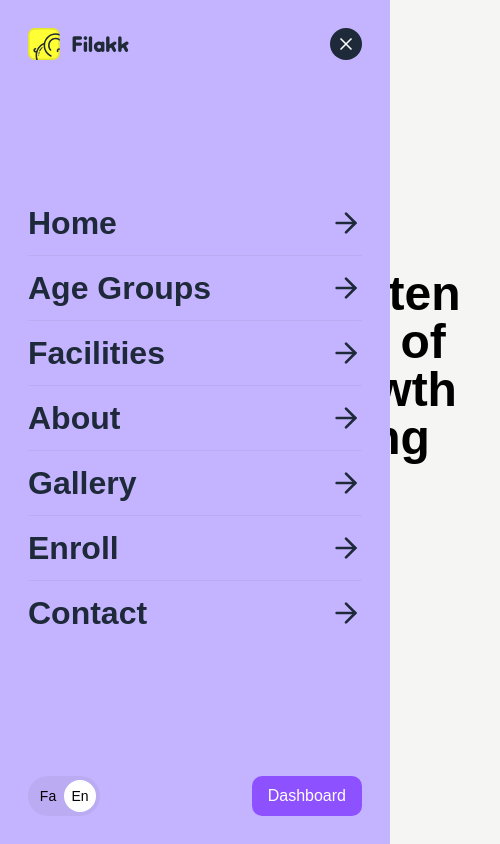
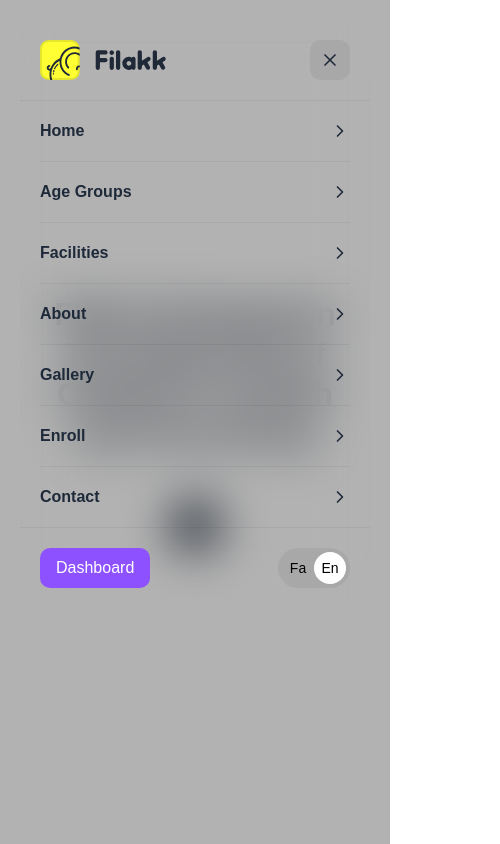
Before and after one commit to alireza-hooshangi/filak, a Next.js app: page /en in a window 390 px wide. Both pictures are taken after a click on the button 345 px from the left and 45 px from the top of the page. Shown: the top 844 px of the page, 500 px wide, since content can reach past the window. Built offline with nearby package versions, Linux system fonts and the light colour scheme; a web font is replaced by a local one.

Commit message:
Polish responsive layout and interactions

```diff
--- a/app/[lang]/layout.tsx
+++ b/app/[lang]/layout.tsx
@@ -36,7 +36,7 @@ export default async function LanguageLayout({
 		<html
 			lang={lang}
 			dir={direction}
-			className={`${kalameh.variable} ${outfit.variable} bg-stone-100`}
+			className={`${kalameh.variable} ${outfit.variable} bg-bg`}
 		>
 			<body
 				className={`${activeFont.className} grid min-h-screen grid-rows-[1fr_auto]`}
--- a/app/globals.css
+++ b/app/globals.css
@@ -2,8 +2,9 @@
 
 :root {
 	/* Surface */
-	--bg: var(--color-stone-100);
-	--bg-secondary: var(--color-stone-50);
+	--bg: var(--color-olive-200);
+	--bg-secondary: var(--color-olive-50);
+	--bg-tertiary: var(--color-olive-100);
 
 	/* Content */
 	--fg: var(--color-gray-800);
@@ -19,11 +20,26 @@
 
 	/* Special */
 	--nav: rgb(235 235 235 / 60%);
+
+	/* Typography */
+	--text-heading-sm-size: 24px;
+	--text-heading-sm-leading: 32px;
+	--text-heading-md-size: 32px;
+	--text-heading-md-leading: 40px;
+	--text-heading-lg-size: 48px;
+	--text-heading-lg-leading: 56px;
+	--text-body-sm-size: 16px;
+	--text-body-sm-leading: 28px;
+	--text-body-md-size: 20px;
+	--text-body-md-leading: 32px;
+	--font-subtle-weight: 300;
+	--font-strong-weight: 600;
 }
 
 @theme inline {
 	--color-bg: var(--bg);
 	--color-bg-secondary: var(--bg-secondary);
+	--color-bg-tertiary: var(--bg-tertiary);
 
 	--color-fg: var(--fg);
 	--color-fg-subtle: var(--fg-subtle);
@@ -39,73 +55,53 @@
 
 /* Heading */
 @utility text-heading-sm {
-	font-size: 24px;
-	line-height: 32px;
+	font-size: var(--text-heading-sm-size);
+	line-height: var(--text-heading-sm-leading);
 }
 
 @utility text-heading-md {
-	font-size: 32px;
-	line-height: 1;
+	font-size: var(--text-heading-md-size);
+	line-height: var(--text-heading-md-leading);
 }
 
 @utility text-heading-lg {
-	font-size: 48px;
-	line-height: 56px;
+	font-size: var(--text-heading-lg-size);
+	line-height: var(--text-heading-lg-leading);
 }
 
 /* Body */
 @utility text-body-sm {
-	font-size: 16px;
-	line-height: 28px;
+	font-size: var(--text-body-sm-size);
+	line-height: var(--text-body-sm-leading);
 }
 
 @utility text-body-md {
-	font-size: 20px;
-	line-height: 32px;
+	font-size: var(--text-body-md-size);
+	line-height: var(--text-body-md-leading);
 }
 
 /* Weight */
 @utility font-subtle {
-	font-weight: 300;
+	font-weight: var(--font-subtle-weight);
 }
 
 @utility font-strong {
-	font-weight: 600;
+	font-weight: var(--font-strong-weight);
 }
 
 :lang(fa) {
-	.text-heading-sm {
-		font-size: 32px;
-		line-height: 1;
-	}
-
-	.text-heading-md {
-		font-size: 40px;
-		line-height: 1;
-	}
-
-	.text-heading-lg {
-		font-size: 56px;
-		line-height: 1;
-	}
-
-	.text-body-sm {
-		font-size: 20px;
-		line-height: 28px;
-	}
-
-	.text-body-md {
-		font-size: 24px;
-		line-height: 32px;
-	}
-
-	.font-subtle {
-		font-weight: 400;
-	}
-
-	.font-strong {
-		font-weight: 700;
-	}
+	--text-heading-sm-size: 32px;
+	--text-heading-sm-leading: 32px;
+	--text-heading-md-size: 40px;
+	--text-heading-md-leading: 48px;
+	--text-heading-lg-size: 56px;
+	--text-heading-lg-leading: 56px;
+	--text-body-sm-size: 20px;
+	--text-body-sm-leading: 28px;
+	--text-body-md-size: 24px;
+	--text-body-md-leading: 32px;
+	--font-subtle-weight: 400;
+	--font-strong-weight: 700;
 }
 
 @theme {
@@ -124,3 +120,13 @@ body {
 	color: var(--foreground);
 	font-family: Arial, Helvetica, sans-serif;
 }
+
+a,
+button {
+	cursor: pointer;
+}
+
+button:disabled,
+a[aria-disabled="true"] {
+	cursor: not-allowed;
+}
--- a/components/layout/AgeGroupsContent.tsx
+++ b/components/layout/AgeGroupsContent.tsx
@@ -37,21 +37,20 @@ export default function AgeGroupsContent({
 	content,
 }: AgeGroupsContentProps) {
 	const [activeIndex, setActiveIndex] = useState(0);
-	const [direction, setDirection] = useState(1);
 	const reduceMotion = useReducedMotion();
 
 	const activeGroup = content.groups[activeIndex];
 	const isRtl = lang === "fa";
+	const leadIntro = content.intro.slice(0, -1);
+	const supportingIntro = content.intro.at(-1);
 
 	const selectGroup = (index: number) => {
 		if (index === activeIndex) return;
 
-		setDirection(index > activeIndex ? 1 : -1);
 		setActiveIndex(index);
 	};
 
 	const previousGroup = () => {
-		setDirection(-1);
 		setActiveIndex(
 			(current) =>
 				(current - 1 + content.groups.length) % content.groups.length,
@@ -59,33 +58,33 @@ export default function AgeGroupsContent({
 	};
 
 	const nextGroup = () => {
-		setDirection(1);
 		setActiveIndex((current) => (current + 1) % content.groups.length);
 	};
 
-	const visualDirection = direction * (isRtl ? -1 : 1);
-
 	const panelVariants = {
-		enter: (movement: number) => ({
+		enter: {
 			opacity: 0,
-			x: reduceMotion ? 0 : movement * 40,
-		}),
+			y: reduceMotion ? 0 : 12,
+			scale: reduceMotion ? 1 : 0.99,
+		},
 		center: {
 			opacity: 1,
-			x: 0,
+			y: 0,
+			scale: 1,
 		},
-		exit: (movement: number) => ({
+		exit: {
 			opacity: 0,
-			x: reduceMotion ? 0 : movement * -40,
-		}),
+			y: reduceMotion ? 0 : -6,
+			scale: reduceMotion ? 1 : 0.995,
+		},
 	};
 
 	return (
-		<section id="age-groups" className="px-5 pt-24 lg:px-12 lg:pt-60">
-			<div className="mx-auto max-w-240 ">
+		<section id="age-groups" className="px-5 pt-24 md:px-8 lg:pt-60">
+			<div className="mx-auto max-w-5xl">
 				{/* Desktop */}
-				<div className="hidden md:flex flex-col rounded-[48px] bg-bg-secondary border border-border-subtle px-12">
-					<header className="flex flex-col py-12 space-y-12">
+				<div className="hidden md:flex flex-col rounded-4xl lg:rounded-[48px] bg-bg-tertiary px-8 lg:px-12">
+					<header className="flex flex-col gap-8 py-8 lg:gap-12 lg:py-12">
 						<div className="grid grid-cols-[1fr_auto] gap-12">
 							<h2
 								className={`text-fg text-heading-lg font-strong`}
@@ -102,14 +101,14 @@ export default function AgeGroupsContent({
 								/>
 							</div>
 						</div>
-						<div className="max-w-6xl space-y-7 text-body-md font-subtle text-fg">
-							{content.intro.map((paragraph) => (
+						<div className="max-w-6xl space-y-7 text-body-sm lg:text-body-md font-subtle text-fg">
+							{leadIntro.map((paragraph) => (
 								<p key={paragraph}>{paragraph}</p>
 							))}
 						</div>
 					</header>
 
-					<div className="flex flex-col py-12 space-y-24 border-t border-border">
+					<div className="flex flex-col py-8 lg:py-12 space-y-16 lg:space-y-24 border-t border-border">
 						<div className="flex items-start justify-between gap-8">
 							<div
 								role="tablist"
@@ -191,26 +190,21 @@ export default function AgeGroupsContent({
 							</div>
 						</div>
 
-						<AnimatePresence
-							initial={false}
-							mode="wait"
-							custom={visualDirection}
-						>
+						<AnimatePresence initial={false} mode="wait">
 							<motion.article
 								key={activeGroup.id}
 								id={`age-panel-${activeGroup.id}`}
 								role="tabpanel"
 								aria-labelledby={`age-tab-${activeGroup.id}`}
-								custom={visualDirection}
 								variants={panelVariants}
 								initial="enter"
 								animate="center"
 								exit="exit"
 								transition={{
-									duration: reduceMotion ? 0 : 0.35,
+									duration: reduceMotion ? 0 : 0.28,
 									ease: [0.22, 1, 0.36, 1],
 								}}
-								className="grid grid-cols-[1fr_336px] justify-between gap-12"
+								className="grid grid-cols-[1fr_384px] justify-between gap-12"
 							>
 								<div
 									className={`flex flex-col justify-between max-w-sm gap-16`}
@@ -228,7 +222,7 @@ export default function AgeGroupsContent({
 									</p>
 								</div>
 
-								<div className="relative aspect-square w-full min-h-full overflow-hidden rounded-3xl">
+								<div className="relative aspect-4/3 w-full min-h-full overflow-hidden rounded-3xl">
 									<Image
 										src={images[activeGroup.id]}
 										alt=""
@@ -243,8 +237,8 @@ export default function AgeGroupsContent({
 				</div>
 
 				{/* Mobile */}
-				<div className="flex flex-col justify-center rounded-3xl bg-bg-secondary border border-border-subtle px-5 md:hidden">
-					<header className="flex flex-col max-w-xl mx-auto w-full justify-center py-16 space-y-10">
+				<div className="flex flex-col justify-center rounded-3xl bg-bg-tertiary md:hidden">
+					<header className="mx-auto flex w-full max-w-xl flex-col gap-10 px-5 py-16">
 						<div className="flex flex-col items-center space-y-5">
 							<div className="relative aspect-square overflow-hidden rounded-full w-full max-w-24">
 								<Image
@@ -262,13 +256,13 @@ export default function AgeGroupsContent({
 							</h2>
 						</div>
 						<div className="max-w-6xl flex flex-col justify-center text-center space-y-5 text-body-sm font-subtle text-fg">
-							{content.intro.map((paragraph) => (
+							{leadIntro.map((paragraph) => (
 								<p key={paragraph}>{paragraph}</p>
 							))}
 						</div>
 					</header>
 
-					<div className="flex flex-col py-5 space-y-5 border-t border-border-subtle overflow-hidden">
+					<div className="flex flex-col p-5 space-y-5 border-t border-border-subtle overflow-hidden">
 						<div className="flex items-start justify-between gap-8">
 							<div className={`flex flex-col space-y-1`}>
 								<h3 className="text-heading-sm font-strong text-fg">
@@ -315,23 +309,18 @@ export default function AgeGroupsContent({
 							</div>
 						</div>
 
-						<AnimatePresence
-							initial={false}
-							mode="wait"
-							custom={visualDirection}
-						>
+						<AnimatePresence initial={false} mode="wait">
 							<motion.article
 								key={activeGroup.id}
 								id={`age-panel-${activeGroup.id}`}
 								role="tabpanel"
 								aria-labelledby={`age-tab-${activeGroup.id}`}
-								custom={visualDirection}
 								variants={panelVariants}
 								initial="enter"
 								animate="center"
 								exit="exit"
 								transition={{
-									duration: reduceMotion ? 0 : 0.35,
+									duration: reduceMotion ? 0 : 0.28,
 									ease: [0.22, 1, 0.36, 1],
 								}}
 								className="flex flex-col space-y-5"
@@ -345,13 +334,13 @@ export default function AgeGroupsContent({
 										className="object-cover"
 									/>
 								</div>
-								<div className={`flex`}>
-									<p className="text-body-sm font-subtle text-fg">
-										{activeGroup.description}
-									</p>
-								</div>
 							</motion.article>
 						</AnimatePresence>
+						<div className={`flex`}>
+							<p className="text-body-sm font-subtle text-fg">
+								{activeGroup.description}
+							</p>
+						</div>
 					</div>
 				</div>
 			</div>
--- a/components/layout/Hero.tsx
+++ b/components/layout/Hero.tsx
@@ -11,21 +11,19 @@ export default function Hero({ lang }: HeroProps) {
 	const dictionary = getDictionary(lang);
 
 	return (
-		<section className={`w-full min-h-dvh grid`}>
+		<section className={`w-full min-h-dvh grid px-12 md:px-12`}>
 			<div
-				className={`mx-auto grid max-w-208 w-full grid-rows-[1fr_auto]`}
+				className={`flex flex-col space-y-12 items-center justify-center mx-auto max-w-md md:max-w-2xl`}
 			>
 				<div className={`flex flex-col items-center justify-center`}>
 					<h1
-						className={`text-center ${lang === "fa" ? "font-bold text-6xl" : "font-semibold text-5xl"}`}
+						lang={lang}
+						className={`text-heading-md md:text-heading-lg font-strong text-center text-fg`}
 					>
 						<div>{dictionary.hero.title}</div>
 						<div>{dictionary.hero.description}</div>
 					</h1>
 				</div>
-				<div
-					className={`relative flex items-center justify-center w-full h-28`}
-				>
 				<div className={`relative flex size-12 animate-bounce`}>
 					<Button
 						lang={lang}
@@ -39,9 +37,8 @@ export default function Hero({ lang }: HeroProps) {
 						<ArrowDown className={`w-5 h-5`} />
 					</Button>
 					<span
-							className={`absolute -z-10 inset-0 bg-violet-200 rounded-full animate-ping`}
+						className={`absolute -z-10 inset-0 bg-black/15 rounded-full animate-ping`}
 					/>
-					</div>
 				</div>
 			</div>
 		</section>
--- a/components/layout/MobileHeaderMenu.tsx
+++ b/components/layout/MobileHeaderMenu.tsx
@@ -3,7 +3,12 @@
 import { useEffect, useState } from "react";
 import Link from "next/link";
 import { AnimatePresence, motion, useReducedMotion } from "motion/react";
-import { ArrowLeft, ArrowRight, MenuIcon, XIcon } from "lucide-react";
+import {
+	ChevronLeft,
+	ChevronRight,
+	MenuIcon,
+	XIcon,
+} from "lucide-react";
 
 import Logo from "@/components/branding/Logo";
 import Button from "@/components/ui/Button";
@@ -35,114 +40,79 @@ export default function MobileHeaderMenu({
 	useEffect(() => {
 		if (!isOpen) return;
 
-		const previousOverflow = document.body.style.overflow;
-		document.body.style.overflow = "hidden";
-
 		const closeOnEscape = (event: KeyboardEvent) => {
 			if (event.key === "Escape") setIsOpen(false);
 		};
 
 		window.addEventListener("keydown", closeOnEscape);
 
-		return () => {
-			document.body.style.overflow = previousOverflow;
-			window.removeEventListener("keydown", closeOnEscape);
-		};
+		return () => window.removeEventListener("keydown", closeOnEscape);
 	}, [isOpen]);
 
 	return (
-		<div className="p-5 lg:hidden">
-			<div className="flex w-full items-center justify-between rounded-full border border-border-subtle p-2 backdrop-blur-xl">
+		<div className="relative p-5 md:p-8 lg:hidden">
+			<AnimatePresence>
+				{isOpen && (
+					<motion.div
+						aria-hidden="true"
+						initial={{ opacity: 0 }}
+						animate={{ opacity: 1 }}
+						exit={{ opacity: 0 }}
+						transition={{ duration: reduceMotion ? 0 : 0.25 }}
+						onClick={() => setIsOpen(false)}
+						className="fixed inset-0 z-0 bg-black/30"
+					/>
+				)}
+			</AnimatePresence>
+			<motion.div
+				initial={false}
+				animate={{ height: isOpen ? "auto" : 80 }}
+				transition={
+					reduceMotion
+						? { duration: 0 }
+						: { duration: 0.45, ease: [0.22, 1, 0.36, 1] }
+				}
+				className="relative z-10 grid w-full items-start overflow-hidden rounded-[20px] bg-bg-secondary backdrop-blur-xl"
+			>
+				<div className="flex w-full justify-between items-center p-5">
 					<Link
 						href={`/${lang}`}
 						aria-label={homeLabel}
 						className="flex transition-opacity hover:opacity-80"
 					>
-					<Logo lang={lang} className="h-8 w-auto" />
+						<Logo lang={lang} className="h-10 w-auto" />
 					</Link>
 					<Button
 						lang={lang}
-					size="sm"
+						size="md"
 						color="secondary"
 						variant="subtle"
 						iconOnly
-					radius="full"
 						type="button"
-					onClick={() => setIsOpen(true)}
-					aria-label="Open navigation menu"
+						onClick={() => setIsOpen((open) => !open)}
+						aria-label={
+							isOpen
+								? "Close navigation menu"
+								: "Open navigation menu"
+						}
 						aria-expanded={isOpen}
 						aria-controls="mobile-navigation"
 					>
+						{isOpen ? (
+							<XIcon className="h-5 w-5" />
+						) : (
 							<MenuIcon className="h-5 w-5" />
+						)}
 					</Button>
 				</div>
-
-			<AnimatePresence>
+				<AnimatePresence initial={false}>
 					{isOpen && (
-					<motion.div
+						<div className="grid max-h-[calc(100dvh-7.5rem)] min-h-0 grid-rows-[minmax(0,1fr)_auto] overflow-hidden">
+							<nav
 								id="mobile-navigation"
-						role="dialog"
-						aria-modal="true"
-						aria-label="Mobile navigation"
-						initial={
-							reduceMotion
-								? { opacity: 0 }
-								: {
-										clipPath:
-											"circle(0 at calc(100% - 40px) 40px)",
-									}
-						}
-						animate={
-							reduceMotion
-								? { opacity: 1 }
-								: {
-										clipPath:
-											"circle(150vmax at calc(100% - 40px) 40px)",
-									}
-						}
-						exit={
-							reduceMotion
-								? { opacity: 0 }
-								: {
-										clipPath:
-											"circle(0 at calc(100% - 40px) 40px)",
-									}
-						}
-						transition={{
-							duration: reduceMotion ? 0.15 : 0.55,
-							ease: [0.76, 0, 0.24, 1],
-						}}
-						className="fixed inset-0 z-10 grid min-h-dvh"
-					>
-						<div className="grid grid-rows-[auto_1fr_auto] items-start bg-violet-300 p-7">
-							<div className="flex items-center justify-between">
-								<Link
-									href={`/${lang}`}
-									aria-label={homeLabel}
-									onClick={() => setIsOpen(false)}
-									className="flex"
-								>
-									<Logo lang={lang} className="h-8 w-auto" />
-								</Link>
-								<Button
-									lang={lang}
-									size="sm"
-									color="secondary"
-									iconOnly
-									radius="full"
-									type="button"
-									onClick={() => setIsOpen(false)}
-									aria-label="Close navigation menu"
-									autoFocus
-								>
-									<XIcon className="h-5 w-5" />
-								</Button>
-							</div>
-
-							<nav
 								aria-label="Primary navigation"
 								dir={lang === "fa" ? "rtl" : "ltr"}
-								className="flex flex-col justify-center h-full"
+								className="min-h-0 overflow-y-auto border-t border-border-subtle px-5 scrollbar-none [&::-webkit-scrollbar]:hidden"
 							>
 								<ul className="grid grid-cols-1 divide-border-subtle divide-y">
 									{navigationItems.map((item, index) => (
@@ -162,18 +132,18 @@ export default function MobileHeaderMenu({
 											<Link
 												href={item.href}
 												onClick={() => setIsOpen(false)}
-												className="grid w-full grid-cols-[1fr_auto] items-center py-4 text-heading-md font-strong text-fg transition-opacity hover:opacity-60"
+												className="grid w-full grid-cols-[1fr_auto] items-center py-4 text-body-sm font-strong text-fg transition-opacity hover:opacity-60"
 											>
 												{item.label}
 												{lang === "fa" ? (
-													<ArrowLeft
+													<ChevronLeft
 														aria-hidden="true"
-														className="h-8 w-8"
+														className="h-5 w-5"
 													/>
 												) : (
-													<ArrowRight
+													<ChevronRight
 														aria-hidden="true"
-														className="h-8 w-8"
+														className="h-5 w-5"
 													/>
 												)}
 											</Link>
@@ -181,30 +151,25 @@ export default function MobileHeaderMenu({
 									))}
 								</ul>
 							</nav>
-
 							<motion.div
+								dir={lang == "fa" ? "ltr" : "rtl"}
 								initial={{
 									opacity: 0,
 									y: reduceMotion ? 0 : 16,
 								}}
 								animate={{ opacity: 1, y: 0 }}
 								transition={{ delay: reduceMotion ? 0 : 0.35 }}
-								className="flex items-center justify-between gap-3 pb-[max(0px,env(safe-area-inset-bottom))]"
+								className="flex items-center justify-between gap-3 p-5 border-t border-border-subtle"
 							>
 								<LanguageSwitcher lang={lang} />
-								<Button
-									lang={lang}
-									size="md"
-									href="/studio"
-									className=""
-								>
+								<Button lang={lang} size="md" href="/studio">
 									{dashboardLabel}
 								</Button>
 							</motion.div>
 						</div>
-					</motion.div>
 					)}
 				</AnimatePresence>
+			</motion.div>
 		</div>
 	);
 }
--- a/components/ui/Button.tsx
+++ b/components/ui/Button.tsx
@@ -8,6 +8,10 @@ import type {
 type ButtonVariant = "solid" | "outline" | "subtle";
 type ButtonColor = "primary" | "secondary" | "tertiary";
 type ButtonSize = "sm" | "md" | "lg";
+type ButtonBreakpoint = "sm" | "md" | "lg" | "xl" | "2xl";
+type ResponsiveButtonSize = {
+	base: ButtonSize;
+} & Partial<Record<ButtonBreakpoint, ButtonSize>>;
 type ButtonRadius = "default" | "full";
 type ButtonLanguage = "fa" | "en";
 
@@ -16,7 +20,7 @@ type SharedProps = {
 	lang: ButtonLanguage;
 	variant?: ButtonVariant;
 	color?: ButtonColor;
-	size?: ButtonSize;
+	size?: ButtonSize | ResponsiveButtonSize;
 	radius?: ButtonRadius;
 	iconOnly?: boolean;
 	className?: string;
@@ -81,6 +85,84 @@ const iconOnlyStyles: Record<ButtonSize, string> = {
 	lg: "w-12 p-0",
 };
 
+const breakpointSizeStyles: Record<
+	ButtonBreakpoint,
+	Record<ButtonLanguage, Record<ButtonSize, string>>
+> = {
+	sm: {
+		fa: { sm: "sm:h-8 sm:text-base", md: "sm:h-10 sm:text-xl", lg: "sm:h-12 sm:text-xl" },
+		en: { sm: "sm:h-8 sm:text-sm", md: "sm:h-10 sm:text-base", lg: "sm:h-12 sm:text-base" },
+	},
+	md: {
+		fa: { sm: "md:h-8 md:text-base", md: "md:h-10 md:text-xl", lg: "md:h-12 md:text-xl" },
+		en: { sm: "md:h-8 md:text-sm", md: "md:h-10 md:text-base", lg: "md:h-12 md:text-base" },
+	},
+	lg: {
+		fa: { sm: "lg:h-8 lg:text-base", md: "lg:h-10 lg:text-xl", lg: "lg:h-12 lg:text-xl" },
+		en: { sm: "lg:h-8 lg:text-sm", md: "lg:h-10 lg:text-base", lg: "lg:h-12 lg:text-base" },
+	},
+	xl: {
+		fa: { sm: "xl:h-8 xl:text-base", md: "xl:h-10 xl:text-xl", lg: "xl:h-12 xl:text-xl" },
+		en: { sm: "xl:h-8 xl:text-sm", md: "xl:h-10 xl:text-base", lg: "xl:h-12 xl:text-base" },
+	},
+	"2xl": {
+		fa: { sm: "2xl:h-8 2xl:text-base", md: "2xl:h-10 2xl:text-xl", lg: "2xl:h-12 2xl:text-xl" },
+		en: { sm: "2xl:h-8 2xl:text-sm", md: "2xl:h-10 2xl:text-base", lg: "2xl:h-12 2xl:text-base" },
+	},
+};
+
+const breakpointShapeStyles: Record<
+	ButtonBreakpoint,
+	Record<ButtonRadius, Record<ButtonSize, string>>
+> = {
+	sm: {
+		default: { sm: "sm:rounded-lg", md: "sm:rounded-[10px]", lg: "sm:rounded-xl" },
+		full: { sm: "sm:rounded-full", md: "sm:rounded-full", lg: "sm:rounded-full" },
+	},
+	md: {
+		default: { sm: "md:rounded-lg", md: "md:rounded-[10px]", lg: "md:rounded-xl" },
+		full: { sm: "md:rounded-full", md: "md:rounded-full", lg: "md:rounded-full" },
+	},
+	lg: {
+		default: { sm: "lg:rounded-lg", md: "lg:rounded-[10px]", lg: "lg:rounded-xl" },
+		full: { sm: "lg:rounded-full", md: "lg:rounded-full", lg: "lg:rounded-full" },
+	},
+	xl: {
+		default: { sm: "xl:rounded-lg", md: "xl:rounded-[10px]", lg: "xl:rounded-xl" },
+		full: { sm: "xl:rounded-full", md: "xl:rounded-full", lg: "xl:rounded-full" },
+	},
+	"2xl": {
+		default: { sm: "2xl:rounded-lg", md: "2xl:rounded-[10px]", lg: "2xl:rounded-xl" },
+		full: { sm: "2xl:rounded-full", md: "2xl:rounded-full", lg: "2xl:rounded-full" },
+	},
+};
+
+const breakpointSpacingStyles: Record<
+	ButtonBreakpoint,
+	Record<"default" | "iconOnly", Record<ButtonSize, string>>
+> = {
+	sm: {
+		default: { sm: "sm:px-3", md: "sm:px-4", lg: "sm:px-6" },
+		iconOnly: { sm: "sm:w-8 sm:p-0", md: "sm:w-10 sm:p-0", lg: "sm:w-12 sm:p-0" },
+	},
+	md: {
+		default: { sm: "md:px-3", md: "md:px-4", lg: "md:px-6" },
+		iconOnly: { sm: "md:w-8 md:p-0", md: "md:w-10 md:p-0", lg: "md:w-12 md:p-0" },
+	},
+	lg: {
+		default: { sm: "lg:px-3", md: "lg:px-4", lg: "lg:px-6" },
+		iconOnly: { sm: "lg:w-8 lg:p-0", md: "lg:w-10 lg:p-0", lg: "lg:w-12 lg:p-0" },
+	},
+	xl: {
+		default: { sm: "xl:px-3", md: "xl:px-4", lg: "xl:px-6" },
+		iconOnly: { sm: "xl:w-8 xl:p-0", md: "xl:w-10 xl:p-0", lg: "xl:w-12 xl:p-0" },
+	},
+	"2xl": {
+		default: { sm: "2xl:px-3", md: "2xl:px-4", lg: "2xl:px-6" },
+		iconOnly: { sm: "2xl:w-8 2xl:p-0", md: "2xl:w-10 2xl:p-0", lg: "2xl:w-12 2xl:p-0" },
+	},
+};
+
 const variantStyles: Record<ButtonVariant, Record<ButtonColor, string>> = {
 	solid: {
 		primary:
@@ -120,12 +202,29 @@ export default function Button(props: ButtonProps) {
 		className = "",
 	} = props;
 
+	const baseSize = typeof size === "string" ? size : size.base;
+	const responsiveSizeClasses =
+		typeof size === "string"
+			? []
+			: (Object.entries(size) as ["base" | ButtonBreakpoint, ButtonSize][])
+					.filter(([breakpoint]) => breakpoint !== "base")
+					.flatMap(([breakpoint, breakpointSize]) => {
+						const responsiveBreakpoint = breakpoint as ButtonBreakpoint;
+
+						return [
+							breakpointSizeStyles[responsiveBreakpoint][lang][breakpointSize],
+							breakpointShapeStyles[responsiveBreakpoint][radius][breakpointSize],
+							breakpointSpacingStyles[responsiveBreakpoint][iconOnly ? "iconOnly" : "default"][breakpointSize],
+						];
+					});
+
 	const classes = [
 		baseStyles,
 		fontWeightStyles[lang],
-		sizeStyles[lang][size],
-		radiusStyles[radius][size],
-		iconOnly ? iconOnlyStyles[size] : paddingStyles[size],
+		sizeStyles[lang][baseSize],
+		radiusStyles[radius][baseSize],
+		iconOnly ? iconOnlyStyles[baseSize] : paddingStyles[baseSize],
+		...responsiveSizeClasses,
 		variantStyles[variant][color],
 		className,
 	]
--- a/components/ui/LanguageSwitcher.tsx
+++ b/components/ui/LanguageSwitcher.tsx
@@ -27,6 +27,7 @@ export default function LanguageSwitcher({ lang }: LanguageSwitcherProps) {
 
 	return (
 		<div
+			dir="ltr"
 			className="relative grid h-10 w-18 grid-cols-2 rounded-full bg-black/5 p-1"
 			aria-label="Language selector"
 		>
--- a/dictionaries/fa.json
+++ b/dictionaries/fa.json
@@ -10,13 +10,13 @@
 		"dashboard": "حساب کاربری"
 	},
 	"hero": {
-		"title": "کودکستان فیلاک",
+		"title": "کودکستان فیلک",
 		"description": "آغاز مسیر رشد و شکوفایی کودکان"
 	},
 	"ageGroups": {
 		"title": "رده‌های سنی",
 		"intro": [
-			"سال‌های نخست زندگی سرشار از کشف، بازی و تجربه‌اند. یادگیری کودکان در این دوره پیوند عمیقی با احساسات و دنیای درونی آن‌ها دارد. در فیلاک، با همراهی مربیان دلسوز و در محیطی امن و شاد، کنار فرزندانتان هستیم تا هر روزشان سرشار از رشد، شادی و یادگیری باشد.",
+			"سال‌های نخست زندگی سرشار از کشف، بازی و تجربه‌اند. یادگیری کودکان در این دوره پیوند عمیقی با احساسات و دنیای درونی آن‌ها دارد. در فیلک، با همراهی مربیان دلسوز و در محیطی امن و شاد، کنار فرزندانتان هستیم تا هر روزشان سرشار از رشد، شادی و یادگیری باشد.",
 			"ما می‌دانیم هر کودک منحصربه‌فرد است. به همین دلیل کودکان بر اساس سن و نیازهایشان در گروه‌های مناسب قرار می‌گیرند تا در محیطی متناسب رشد کنند و تجربه‌های تازه‌ای را در کنار هم‌سالان خود به اشتراک بگذارند."
 		],
 		"previous": "رده سنی قبلی",
@@ -70,7 +70,7 @@
 			"mediaRoom": "اتاق تصویر"
 		},
 		"address": {
-			"name": "کودکستان فیلاک",
+			"name": "کودکستان فیلک",
 			"location": "اصفهان، آپادانا دوم، پلاک ۱۱۸",
 			"phone": "۰۳۱-۳۶۴۱۲۴۱۷"
 		},
```
Also changed, not shown: components/layout/Footer.tsx (+18 -20 lines), components/layout/Header.tsx (+4 -4 lines). Lines whose indentation alone changed are shown as unchanged.
